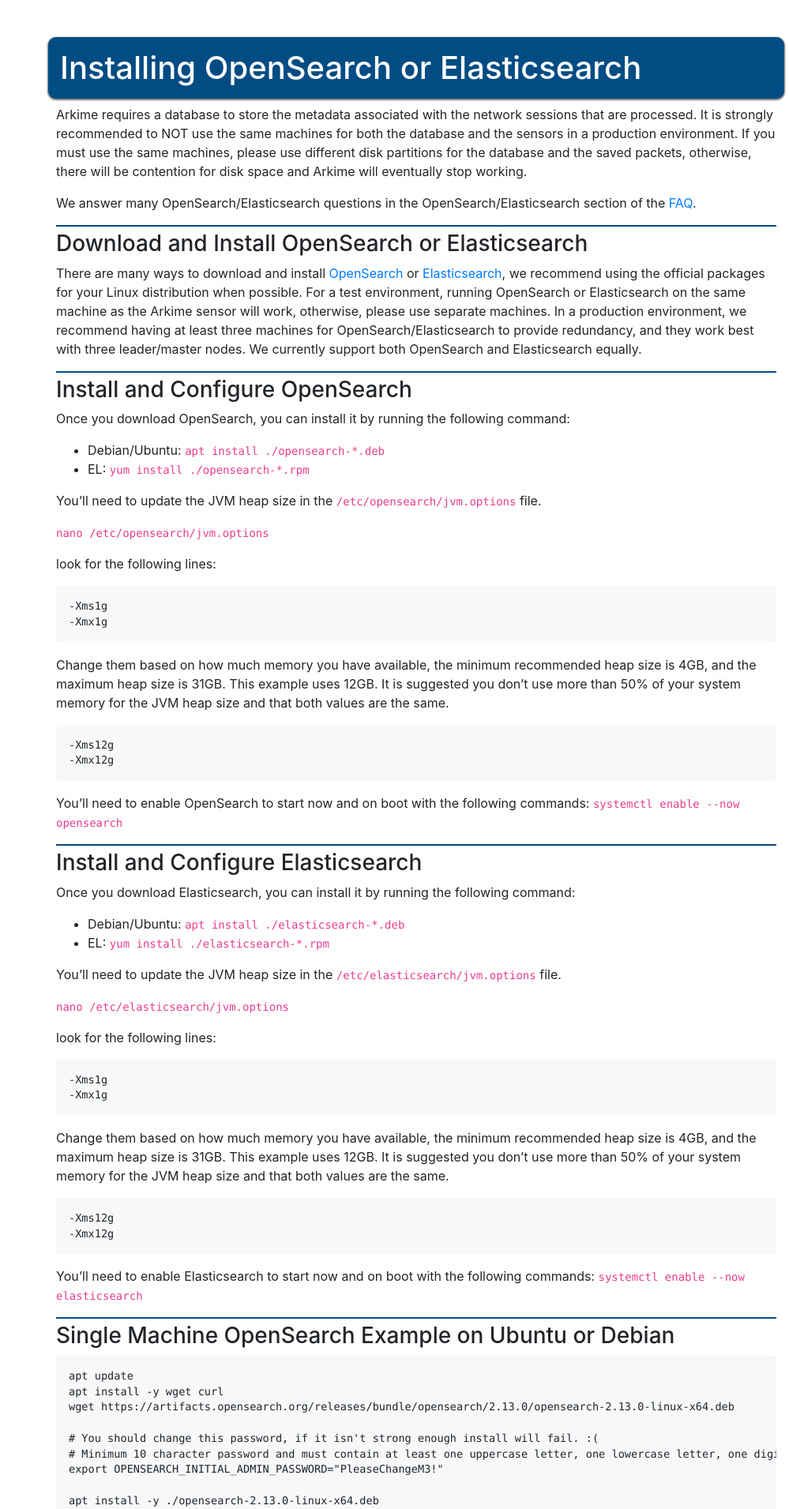
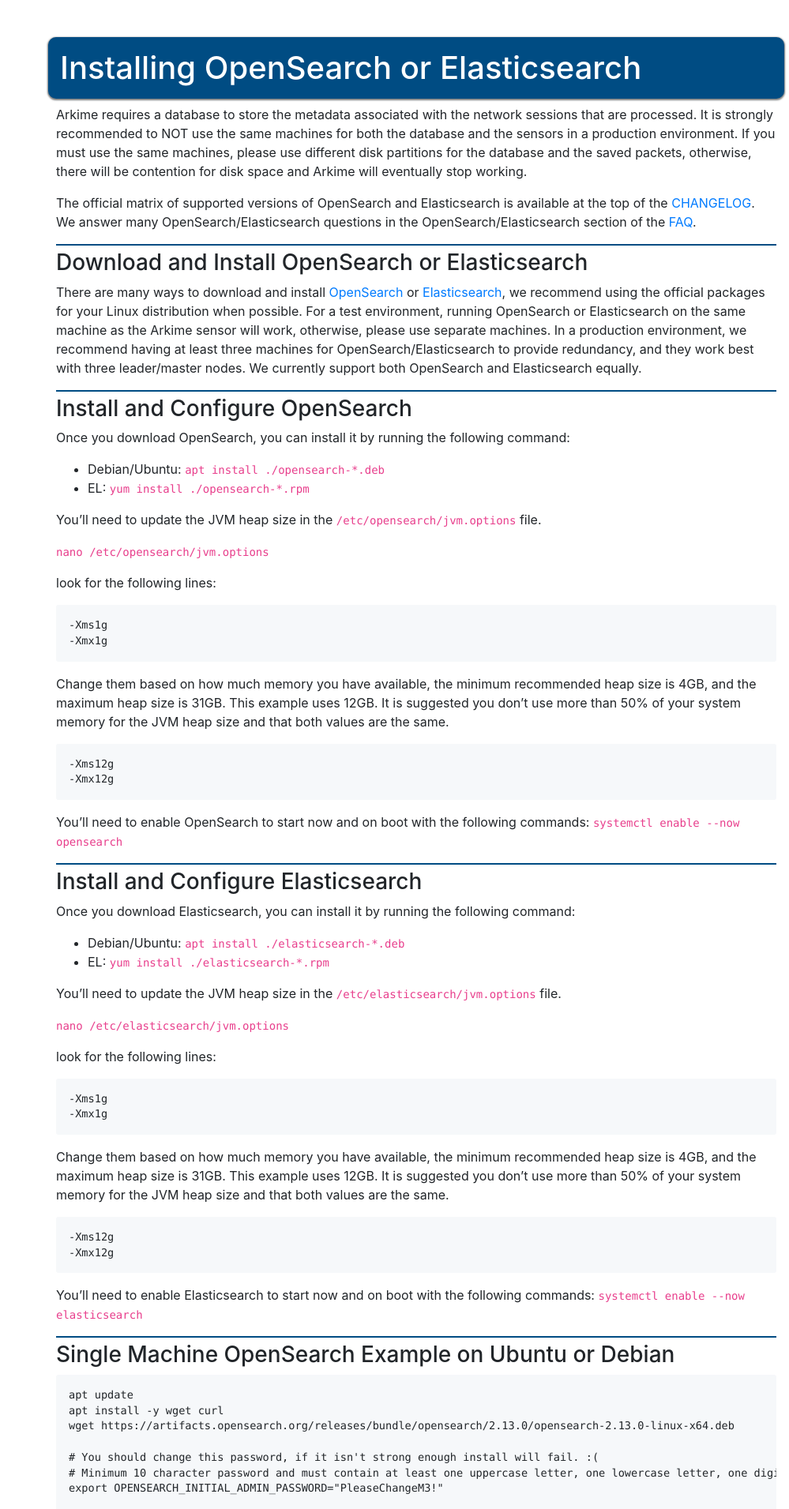
Before and after one commit to arkime/arkimeweb, a Jekyll site: the page built from _wiki/install.md, in a window 1280 px wide. Shown: the part 603-2514 px from the top of the page at 79% size, without its empty margins (281-1280 px from the left). Built offline with Jekyll 4.4.1, drawn with Linux system fonts in a browser that asks for light colours.

Commit message:
link to ES versions

```diff
--- a/_wiki/install.md
+++ b/_wiki/install.md
@@ -41,7 +41,7 @@
 It is strongly recommended to NOT use the same machines for both the database and the sensors in a production environment.
 If you must use the same machines, please use different disk partitions for the database and the saved packets, otherwise, there will be contention for disk space and Arkime will eventually stop working.
 
-We answer many OpenSearch/Elasticsearch questions in the OpenSearch/Elasticsearch section of the [FAQ](https://arkime.com/faq#elasticsearch).
+The official matrix of supported versions of OpenSearch and Elasticsearch is available at the top of the [CHANGELOG](https://raw.githubusercontent.com/arkime/arkime/master/CHANGELOG). We answer many OpenSearch/Elasticsearch questions in the OpenSearch/Elasticsearch section of the [FAQ](https://arkime.com/faq#elasticsearch).
 
 ### Download and Install OpenSearch or Elasticsearch
 {: .subsection }
```
